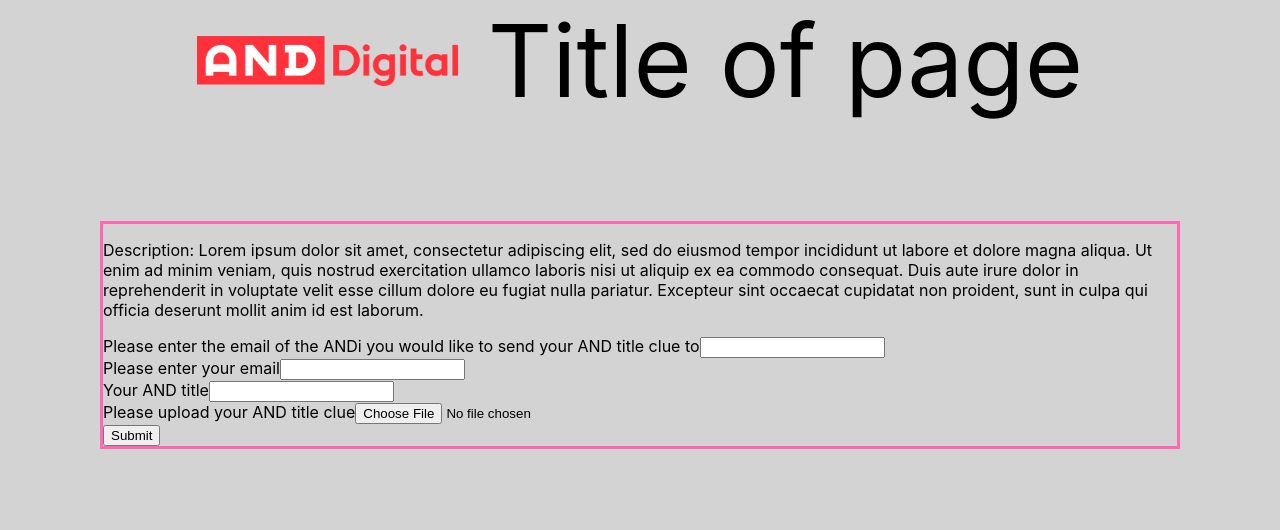
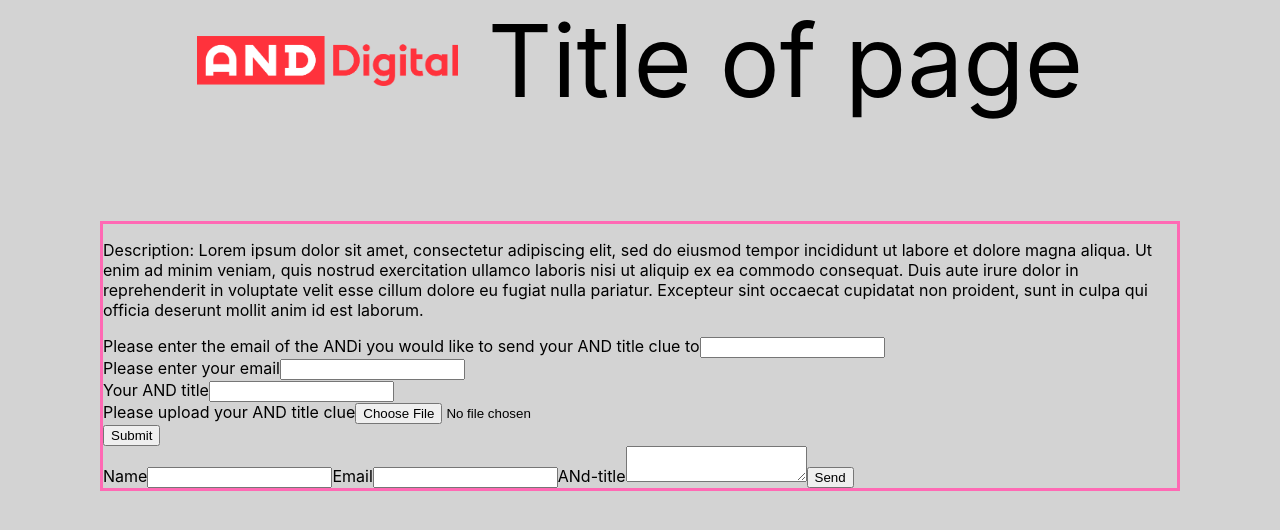
Before and after one commit to sandramolinapalencia/collaboration-challenge, a React (Create React App) app: page / in a window 1280 px wide. Shown: the top 530 px of the page. Built offline with nearby package versions, Linux system fonts and the light colour scheme.

Commit message:
working on form submit

```diff
--- a/src/App.js
+++ b/src/App.js
@@ -1,6 +1,7 @@
 import logo from "./and-logo.png";
 import "./App.css";
 import Form from "./Form";
+import { ContactUs } from "./test";
 
 function App() {
 
@@ -24,6 +25,7 @@
             </p>
           </div>
           <Form />
+          <ContactUs/>
         </div>
     </div>
   );
--- /dev/null
+++ b/src/test.js
@@ -0,0 +1,29 @@
+import React, { useRef } from 'react';
+import emailjs from '@emailjs/browser';
+
+export const ContactUs = () => {
+  const form = useRef();
+
+  const sendEmail = (e) => {
+    e.preventDefault();
+
+    emailjs.sendForm('service_k6dvzfr', 'template_dyja188', form.current, 'pJuNNF31cwLfQlHLW')
+      .then((result) => {
+          console.log(result.text);
+      }, (error) => {
+          console.log(error.text);
+      });
+  };
+
+  return (
+    <form ref={form} onSubmit={sendEmail}>
+      <label>Name</label>
+      <input type="text" name="user_name" />
+      <label>Email</label>
+      <input type="email" name="user_email" />
+      <label>ANd-title</label>
+      <textarea name="message" />
+      <input type="submit" value="Send" />
+    </form>
+  );
+};
```
